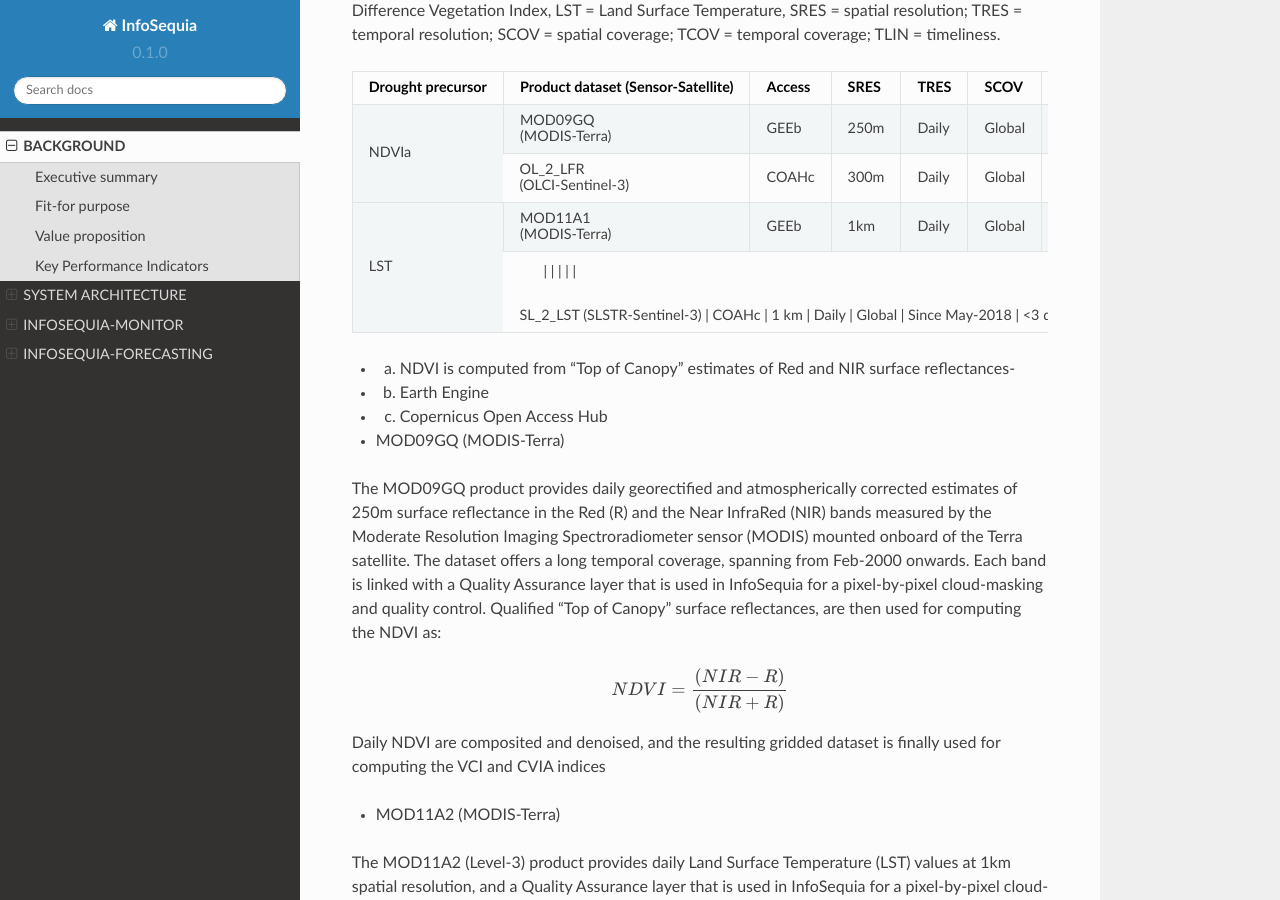
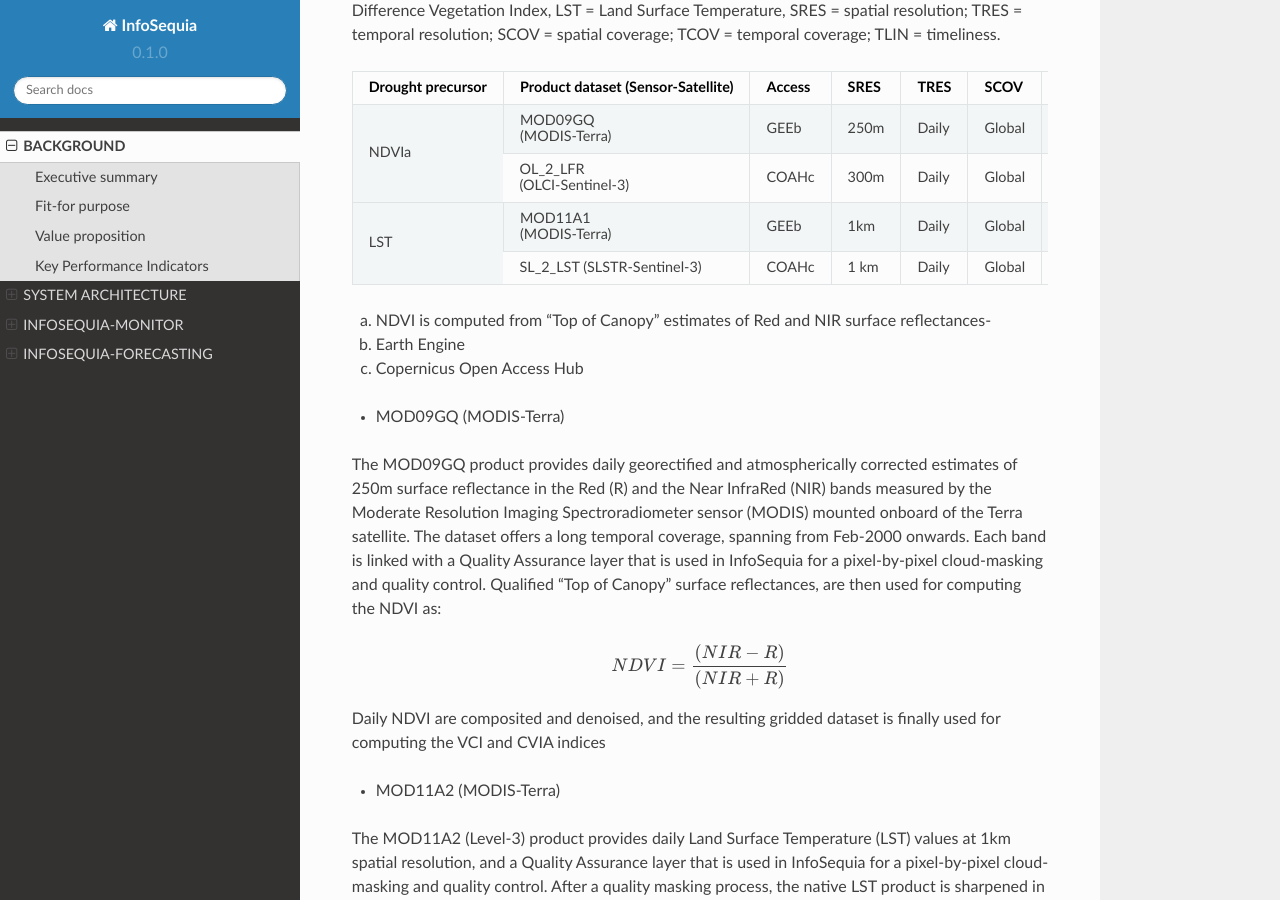
Before and after one commit to ameliafdezrodriguez/infosequia-manual, a Sphinx documentation site: the page built from docs/source/am3.rst, in a window 1280 px wide and 900 px high, scrolled down 12621 px. Built offline with Sphinx 7.4.7 and the Read the Docs theme 2.0.0, drawn with Linux system fonts in a browser that asks for light colours.

Commit message:
Update am3.rst

```diff
--- a/docs/source/am3.rst
+++ b/docs/source/am3.rst
@@ -434,14 +434,14 @@ Table . Main properties of the native daily datasets used in InfoSequia VH Lot.
 | LST                    | (MODIS-Terra)                           |           |         |          |            |                    |             |
 |                        +-----------------------------------------+-----------+---------+----------+------------+--------------------+-------------+
 |                        |                                         |           |         |          |            |                    |             |
-|                        | SL_2_LST (SLSTR-Sentinel-3)              | COAHc     | 1 km    | Daily    | Global     | Since May-2018     | <3 days    |
+|                        | SL_2_LST (SLSTR-Sentinel-3)             | COAHc     | 1 km    | Daily    | Global     | Since May-2018     | <3 days     |
 +------------------------+-----------------------------------------+-----------+---------+----------+------------+--------------------+-------------+
 
-- a) NDVI is computed from “Top of Canopy” estimates of Red and NIR surface reflectances-
+(a) NDVI is computed from “Top of Canopy” estimates of Red and NIR surface reflectances-
 
-- b) Earth Engine
+(b) Earth Engine
 
-- c) Copernicus Open Access Hub
+(c) Copernicus Open Access Hub
 
 -  MOD09GQ (MODIS-Terra)
 
```
